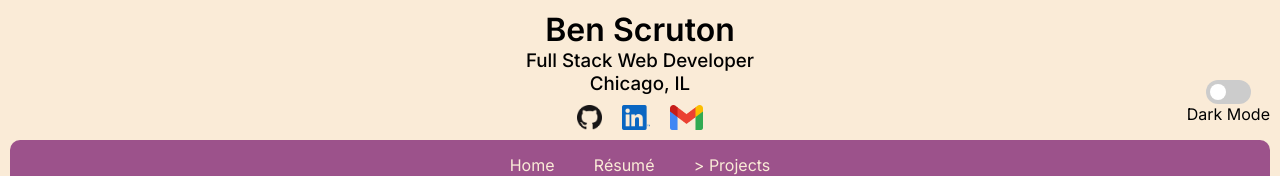
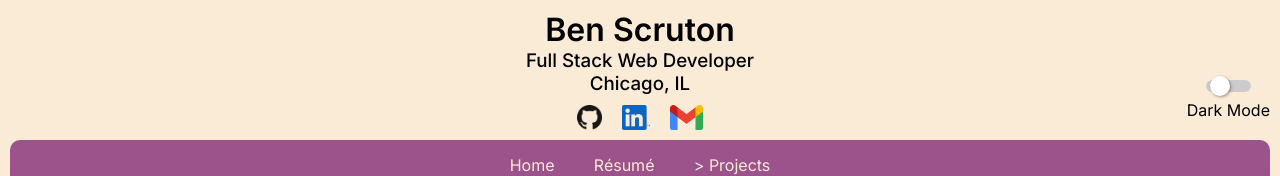
Before and after one commit to benscruton/personal_site, a React (Create React App) app: page /resume in a window 1280 px wide. Shown: the top 176 px of the page. Built offline with nearby package versions, Linux system fonts and the light colour scheme; a web font is replaced by a local one.

Commit message:
Updated CSS on dark mode switch

```diff
--- a/src/components/DarkModeSwitch.module.css
+++ b/src/components/DarkModeSwitch.module.css
@@ -10,6 +10,7 @@
   margin: 10px auto;
   flex-direction: row-reverse;
   position: relative;
+  align-items: center;
 }
 
 .narrow h5{
@@ -20,7 +21,7 @@
   position: relative;
   display: inline-block;
   width: 45px;
-  height: 24px;
+  height: 12px;
 }
 
 .switch input{
@@ -28,7 +29,7 @@
 }
 
 .slider {
-  border-radius: 12px;
+  border-radius: 6px;
   position: absolute;
   cursor: pointer;
   top: 0;
@@ -36,25 +37,40 @@
   right: 0;
   bottom: 0;
   background-color: #ccc;
-  -webkit-transition: 0.3s;
-  transition: 0.3s;
+  -webkit-transition: 0.4s;
+  transition: 0.4s;
 }
 
 .slider:before {
   position: absolute;
   content: "";
-  height: 16px;
-  width: 16px;
+  height: 20px;
+  width: 20px;
+  box-shadow: rgba(0,0,0,0.4) 1px 1px 3px;
   border-radius: 100%;
   left: 4px;
-  bottom: 4px;
+  top: -4px;
   background-color: white;
-  -webkit-transition: 0.3s;
-  transition: 0.3s;
+  -webkit-transition: 0.4s;
+  transition: 0.4s;
+}
+
+input:checked + .slider:before {
+  position: absolute;
+  content: "";
+  height: 20px;
+  width: 20px;
+  box-shadow: rgba(0,0,0,0.4) 1px 1px 3px;
+  border-radius: 100%;
+  left: 4px;
+  top: -4px;
+  background-color: #9C528B;
+  -webkit-transition: 0.4s;
+  transition: 0.4s;
 }
 
 input:checked + .slider {
-  background-color: #9C528B;
+  background-color: #555;
 }
 
 input:focus + .slider {
@@ -62,7 +78,7 @@ input:focus + .slider {
 }
 
 input:checked + .slider:before {
-  -webkit-transform: translateX(21px);
-  -ms-transform: translateX(21px);
-  transform: translateX(21px);
+  -webkit-transform: translateX(17px);
+  -ms-transform: translateX(17px);
+  transform: translateX(17px);
 }
```
